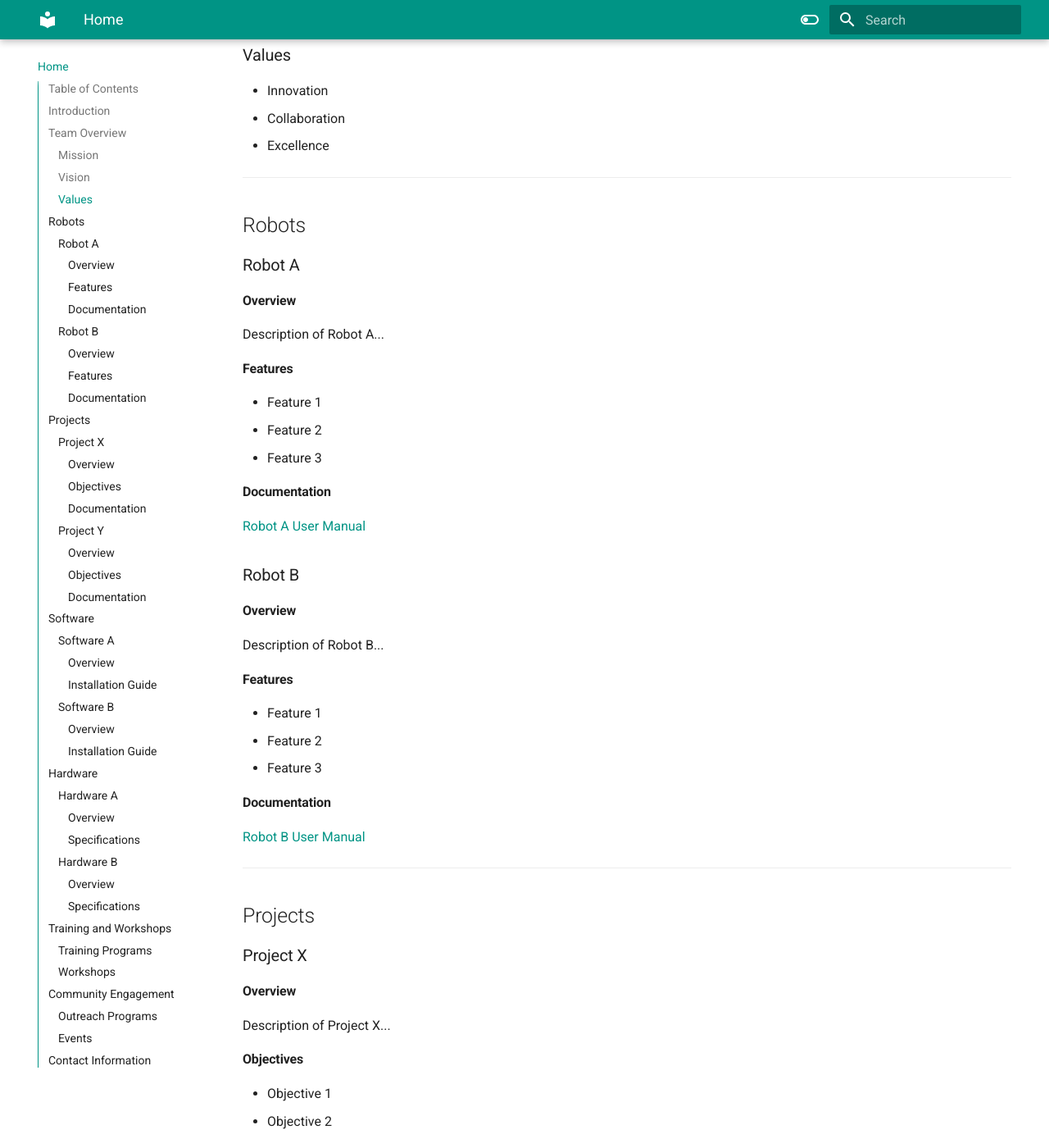
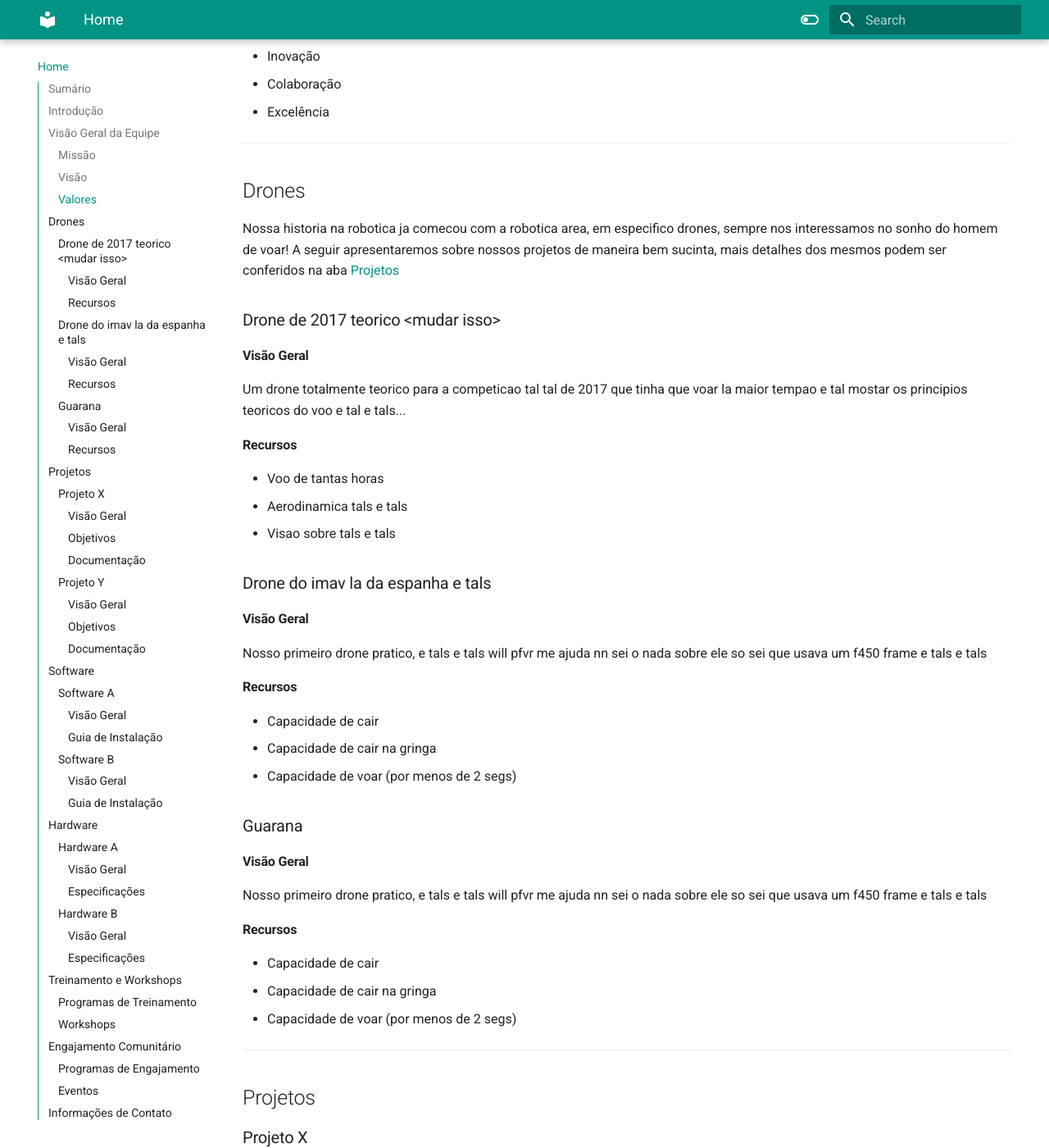
Before and after one commit to edra-unb-fga/EdraDocs, an MkDocs documentation site: the page built from docs/index.md, in a window 1280 px wide and 1400 px high, scrolled down 1055 px. Shown: the whole window at 82% size. Built offline with MkDocs 1.6.1 and Material for MkDocs 9.7.7, drawn with Linux system fonts in a browser that asks for light colours; some of the changed text lies outside the part shown.

Commit message:
modifying: index.md

```diff
--- a/docs/index.md
+++ b/docs/index.md
@@ -1,110 +1,118 @@
-# Edra, Equipe de Robótica Área da Universidade de Brasília Documentation
+# Equipe de Robótica Área
 
-## Table of Contents
+## Sumário
 
-1. [Introduction](#introduction)
-2. [Team Overview](#team-overview)
-3. [Robots](#robots)
-4. [Projects](#projects)
+1. [Introdução](#introducao)
+2. [Visão Geral da Equipe](#visao-geral-da-equipe)
+3. [Drones](#robos)
+4. [Projetos](#projetos)
 5. [Software](#software)
 6. [Hardware](#hardware)
-7. [Training and Workshops](#training-and-workshops)
-8. [Community Engagement](#community-engagement)
-9. [Contact Information](#contact-information)
+7. [Treinamento e Workshops](#treinamento-e-workshops)
+8. [Engajamento Comunitário](#engajamento-comunitario)
+9. [Informações de Contato](#informacoes-de-contato)
 
 ---
 
-## Introduction
+## Introdução
 
-Welcome to the official documentation of Edra, Equipe de Robótica Área da Universidade de Brasília. This documentation provides an overview of our team, projects, robots, and more.
+Bem-vindo à documentação oficial da Edra, a equipe de robótica aérea da Universidade de Brasília. Nesta documentação, você encontrará uma visão geral sobre a equipe, nossa história, nossos projetos, treinamentos e muito mais!
 
 ---
 
-## Team Overview
+## Visão Geral da Equipe
 
-### Mission
+### Missão
 
-Our mission is to...
+Nossa missão é...
 
-### Vision
+### Visão
 
-Our vision is to...
+Nossa visão é...
 
-### Values
+### Valores
 
-- Innovation
-- Collaboration
-- Excellence
+- Inovação
+- Colaboração
+- Excelência
 
 ---
 
-## Robots
+## Drones
 
-### Robot A
+Nossa historia na robotica ja comecou com a robotica area, em especifico drones, sempre nos interessamos no sonho do homem de voar! A seguir apresentaremos sobre nossos projetos de maneira bem sucinta, mais detalhes dos mesmos podem ser conferidos na aba [Projetos](#projetos)
 
-#### Overview
+### Drone de 2017 teorico <mudar isso\>
 
-Description of Robot A...
+#### Visão Geral
 
-#### Features
+Um drone totalmente teorico para a competicao tal tal de 2017  que tinha que voar la maior tempao e tal mostar os principios teoricos do voo e tal e tals...
 
-- Feature 1
-- Feature 2
-- Feature 3
+#### Recursos
 
-#### Documentation
+- Voo de tantas horas
+- Aerodinamica tals e tals
+- Visao sobre tals e tals
 
-[Robot A User Manual](robotA_user_manual.md)
 
-### Robot B
+### Drone do imav la da espanha e tals
 
-#### Overview
+#### Visão Geral
 
-Description of Robot B...
+Nosso primeiro drone pratico, e tals e tals will pfvr me ajuda nn sei o nada sobre ele so sei que usava um f450 frame e tals e tals
 
-#### Features
+#### Recursos
 
-- Feature 1
-- Feature 2
-- Feature 3
+- Capacidade de cair
+- Capacidade de cair na gringa
+- Capacidade de voar (por menos de 2 segs)
 
-#### Documentation
+### Guarana
 
-[Robot B User Manual](robotB_user_manual.md)
+#### Visão Geral
+
+Nosso primeiro drone pratico, e tals e tals will pfvr me ajuda nn sei o nada sobre ele so sei que usava um f450 frame e tals e tals
+
+#### Recursos
+
+- Capacidade de cair
+- Capacidade de cair na gringa
+- Capacidade de voar (por menos de 2 segs)
+
 
 ---
 
-## Projects
+## Projetos
 
-### Project X
+### Projeto X
 
-#### Overview
+#### Visão Geral
 
-Description of Project X...
+Descrição do Projeto X...
 
-#### Objectives
+#### Objetivos
 
-- Objective 1
-- Objective 2
+- Objetivo 1
+- Objetivo 2
 
-#### Documentation
+#### Documentação
 
-[Project X Documentation](projectX_documentation.md)
+[Documentação do Projeto X](documentacao_projetoX.md)
 
-### Project Y
+### Projeto Y
 
-#### Overview
+#### Visão Geral
 
-Description of Project Y...
+Descrição do Projeto Y...
 
-#### Objectives
+#### Objetivos
 
-- Objective 1
-- Objective 2
+- Objetivo 1
+- Objetivo 2
 
-#### Documentation
+#### Documentação
 
-[Project Y Documentation](projectY_documentation.md)
+[Documentação do Projeto Y](documentacao_projetoY.md)
 
 ---
 
@@ -112,23 +120,23 @@ Description of Project Y...
 
 ### Software A
 
-#### Overview
+#### Visão Geral
 
-Description of Software A...
+Descrição do Software A...
 
-#### Installation Guide
+#### Guia de Instalação
 
-[Software A Installation Guide](softwareA_installation_guide.md)
+[Guia de Instalação do Software A](guia_instalacao_softwareA.md)
 
 ### Software B
 
-#### Overview
+#### Visão Geral
 
-Description of Software B...
+Descrição do Software B...
 
-#### Installation Guide
+#### Guia de Instalação
 
-[Software B Installation Guide](softwareB_installation_guide.md)
+[Guia de Instalação do Software B](guia_instalacao_softwareB.md)
 
 ---
 
@@ -136,34 +144,34 @@ Description of Software B...
 
 ### Hardware A
 
-#### Overview
+#### Visão Geral
 
-Description of Hardware A...
+Descrição do Hardware A...
 
-#### Specifications
+#### Especificações
 
-- Specification 1
-- Specification 2
+- Especificação 1
+- Especificação 2
 
 ### Hardware B
 
-#### Overview
+#### Visão Geral
 
-Description of Hardware B...
+Descrição do Hardware B...
 
-#### Specifications
+#### Especificações
 
-- Specification 1
-- Specification 2
+- Especificação 1
+- Especificação 2
 
 ---
 
-## Training and Workshops
+## Treinamento e Workshops
 
-### Training Programs
+### Programas de Treinamento
 
-- Training Program 1
-- Training Program 2
+- Programa de Treinamento 1
+- Programa de Treinamento 2
 
 ### Workshops
 
@@ -172,22 +180,22 @@ Description of Hardware B...
 
 ---
 
-## Community Engagement
+## Engajamento Comunitário
 
-### Outreach Programs
+### Programas de Engajamento
 
-- Outreach Program 1
-- Outreach Program 2
+- Programa de Engajamento 1
+- Programa de Engajamento 2
 
-### Events
+### Eventos
 
-- Event 1
-- Event 2
+- Evento 1
+- Evento 2
 
 ---
 
-## Contact Information
+## Informações de Contato
 
-- Email: contact@edraunb.com.br
-- Phone: +55 XX XXXX-XXXX
-- Address: Universidade de Brasília, Campus Darcy Ribeiro, Asa Norte, Brasília - DF, Brazil
+- Email: contato@edraunb.com.br
+- Telefone: +55 XX XXXX-XXXX
+- Endereço: Universidade de Brasília, Campus Darcy Ribeiro, Asa Norte, Brasília - DF, Brasil
```
